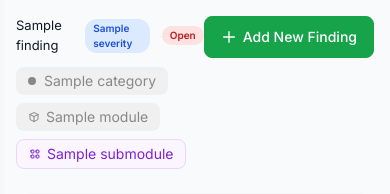
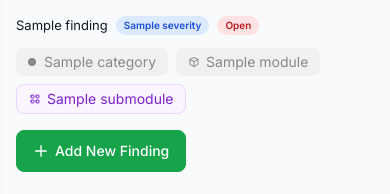
Before and after one commit to Levi-LMN/Zearom-QA, a Python web app: template templates/finding_detail.html in a window 390 px wide. Shown: the part 117-311 px from the top of the page. Run offline with Jinja, Linux system fonts and the light colour scheme; the template is opened without the code that fills it: most values are stand-ins (such as "Sample title", 1, 10 or a date in 2020); grey boxes marked "Sample" are stand-in pictures; some libraries are stand-ins or nearby versions.

Commit message:
better UI for findin detail

```diff
--- a/templates/finding_detail.html
+++ b/templates/finding_detail.html
@@ -5,7 +5,7 @@
 {% block content %}
 <!-- Page Header -->
 <div class="mb-6">
-    <nav class="flex items-center space-x-2 text-sm mb-4">
+    <nav class="flex flex-wrap items-center gap-x-2 gap-y-1 text-sm mb-4">
         <a href="{{ url_for('projects') }}" class="text-gray-500 hover:text-gray-700">Projects</a>
         <svg class="w-4 h-4 text-gray-400" fill="none" stroke="currentColor" viewBox="0 0 24 24">
             <path stroke-linecap="round" stroke-linejoin="round" stroke-width="2" d="M9 5l7 7-7 7"/>
@@ -21,14 +21,14 @@
         <span class="text-gray-900 font-medium">Finding Details</span>
     </nav>
 
-    <div class="flex items-start justify-between">
-        <div class="flex-1">
-            <div class="flex items-center space-x-3 mb-2">
-                <h1 class="text-gray-900">{{ finding.title }}</h1>
-                <span class="badge {% if finding.severity == 'Critical' %}bg-red-100 text-red-700{% elif finding.severity == 'High' %}bg-orange-100 text-orange-700{% elif finding.severity == 'Medium' %}bg-yellow-100 text-yellow-700{% else %}bg-blue-100 text-blue-700{% endif %}">
+    <div class="flex flex-col sm:flex-row sm:items-start sm:justify-between gap-4">
+        <div class="flex-1 min-w-0">
+            <div class="flex flex-wrap items-center gap-2 mb-2">
+                <h1 class="text-gray-900 break-words">{{ finding.title }}</h1>
+                <span class="badge shrink-0 {% if finding.severity == 'Critical' %}bg-red-100 text-red-700{% elif finding.severity == 'High' %}bg-orange-100 text-orange-700{% elif finding.severity == 'Medium' %}bg-yellow-100 text-yellow-700{% else %}bg-blue-100 text-blue-700{% endif %}">
                     {{ finding.severity }}
                 </span>
-                <span class="badge {% if finding.status == 'Open' %}bg-red-100 text-red-700{% elif finding.status == 'In Progress' %}bg-blue-100 text-blue-700{% elif finding.status == 'Resolved' %}bg-green-100 text-green-700{% else %}bg-gray-100 text-gray-700{% endif %}">
+                <span class="badge shrink-0 {% if finding.status == 'Open' %}bg-red-100 text-red-700{% elif finding.status == 'In Progress' %}bg-blue-100 text-blue-700{% elif finding.status == 'Resolved' %}bg-green-100 text-green-700{% else %}bg-gray-100 text-gray-700{% endif %}">
                     {{ finding.status }}
                 </span>
             </div>
@@ -61,7 +61,7 @@
                 {% endif %}
             </div>
         </div>
-        <div class="flex space-x-3">
+        <div class="flex flex-wrap gap-2 shrink-0">
             <a href="{{ url_for('new_finding', session_id=finding.session_id) }}" class="text-white bg-green-600 border border-green-600 px-4 py-2.5 rounded-lg text-sm font-medium hover:bg-green-700 flex items-center space-x-1.5">
                 <svg class="w-4 h-4" fill="none" stroke="currentColor" viewBox="0 0 24 24">
                     <path stroke-linecap="round" stroke-linejoin="round" stroke-width="2" d="M12 4v16m8-8H4"/>
```
